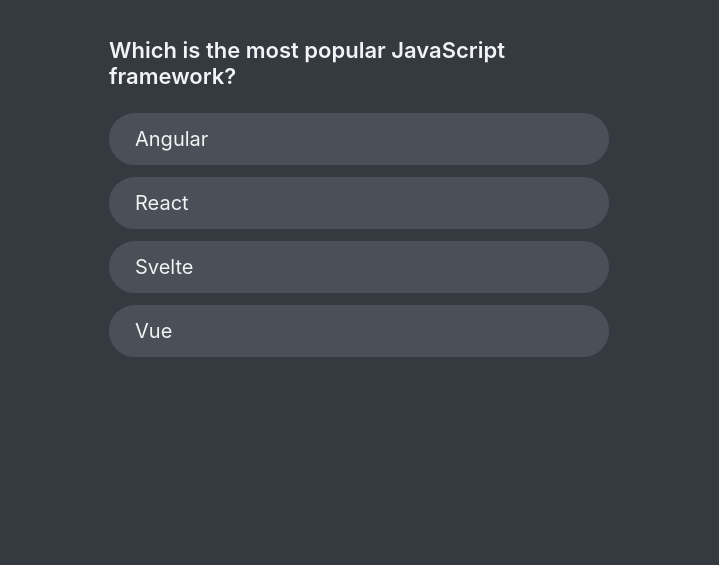
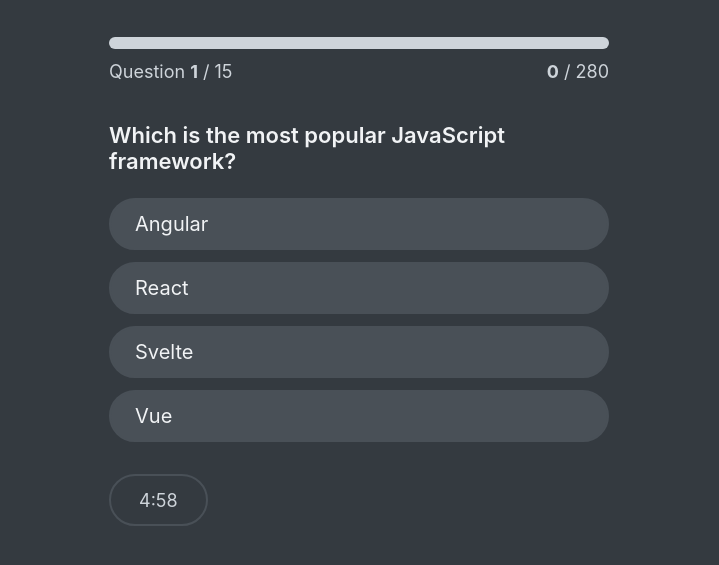
Before and after one commit to Nocteln/react-quiz, a React app: page / in a window 1280 px wide. Both pictures are taken after a click on the button "Let's start". Shown: the part 175-740 px from the top of the page, without its empty margins (281-1000 px from the left). Built offline with nearby package versions, Linux system fonts and the light colour scheme; data requests are answered from the project's data file.

Commit message:
ajut du timer et du restart

```diff
--- a/public/index.html
+++ b/public/index.html
@@ -24,7 +24,7 @@
       work correctly both with client-side routing and a non-root public URL.
       Learn how to configure a non-root public URL by running `npm run build`.
     -->
-    <title>React App</title>
+    <title>The React Quiz</title>
   </head>
   <body>
     <noscript>You need to enable JavaScript to run this app.</noscript>
--- a/src/components/App.js
+++ b/src/components/App.js
@@ -7,13 +7,21 @@
 import StartScreen from "./StartScreen";
 import Question from "./Question";
 import NextButton from "./NextButton";
+import Progress from "./Progress";
+import FinishScreen from "./FinishScreen";
+import Footer from "./Footer";
+import Timer from "./Timer";
 const initialState = {
   questions: [],
   status: "loading",
   index: 0,
   answer: null,
   points: 0,
+  highscore: 0,
+  secondsRemaining: null,
 };
+
+const SECS_PER_QUESTIONS = 20;
 
 const reducer = (state, action) => {
   switch (action.type) {
@@ -22,7 +30,11 @@
     case "dataFailed":
       return { ...state, status: "error" };
     case "start":
-      return { ...state, status: "active" };
+      return {
+        ...state,
+        status: "active",
+        secondsRemaining: state.questions.length * SECS_PER_QUESTIONS,
+      };
     case "newAnswer":
       const question = state.questions.at(state.index);
 
@@ -37,18 +49,34 @@
 
     case "nextQuestion":
       return { ...state, index: state.index + 1, answer: null };
+    case "finished":
+      return {
+        ...state,
+        status: "finished",
+        highscore:
+          state.points > state.highscore ? state.points : state.highscore,
+      };
+    case "restart":
+      return { ...initialState, questions: state.questions, status: "ready" };
+    case "tick":
+      return {
+        ...state,
+        secondsRemaining: state.secondsRemaining - 1,
+        status: state.secondsRemaining === 0 ? "finished" : state.status,
+      };
     default:
       return new Error("Unknown action type");
   }
 };
 
 export default function App() {
-  const [{ questions, status, index, answer }, dispach] = useReducer(
-    reducer,
-    initialState
-  );
+  const [
+    { questions, status, index, answer, points, highscore, secondsRemaining },
+    dispach,
+  ] = useReducer(reducer, initialState);
 
   const numQuestions = questions.length;
+  const maxPoints = questions.reduce((prev, cur) => prev + cur.points, 0);
 
   useEffect(function () {
     fetch("http://localhost:9000/questions")
@@ -69,13 +97,36 @@
         )}
         {status === "active" && (
           <>
+            <Progress
+              index={index}
+              numQuestions={numQuestions}
+              points={points}
+              maxPoints={maxPoints}
+              answer={answer}
+            />
             <Question
               question={questions[index]}
               dispatch={dispach}
               answer={answer}
             />
-            <NextButton dispatch={dispach} answer={answer} />
+            <Footer>
+              <Timer dispatch={dispach} secondsRmaining={secondsRemaining} />
+              <NextButton
+                dispatch={dispach}
+                answer={answer}
+                index={index}
+                numQuestion={numQuestions}
+              />
+            </Footer>
           </>
+        )}
+        {status === "finished" && (
+          <FinishScreen
+            maxPoints={maxPoints}
+            points={points}
+            highscore={highscore}
+            dispatch={dispach}
+          />
         )}
       </Main>
     </div>
--- /dev/null
+++ b/src/components/FinishScreen.js
@@ -0,0 +1,27 @@
+function FinishScreen({ points, maxPoints, highscore, dispatch }) {
+  const percent = (points / maxPoints) * 100;
+
+  let emoji;
+  if (percent === 100) emoji = "🎉";
+  if (percent >= 70 && percent < 100) emoji = "👌";
+  if (percent >= 25 && percent < 70) emoji = "😢";
+  if (percent >= 10 && percent < 25) emoji = "😭";
+
+  return (
+    <>
+      <p className="result">
+        {emoji} You scorred <strong>{points}</strong> out of {maxPoints}. Thats{" "}
+        {Math.ceil(percent)}%
+      </p>
+      <p className="highscore">(Highscore : {highscore} points)</p>
+      <button
+        className="btn btn-ui"
+        onClick={() => dispatch({ type: "restart" })}
+      >
+        restart
+      </button>
+    </>
+  );
+}
+
+export default FinishScreen;
--- /dev/null
+++ b/src/components/Footer.js
@@ -0,0 +1,5 @@
+function Footer({ children }) {
+  return <footer>{children}</footer>;
+}
+
+export default Footer;
--- a/src/components/NextButton.js
+++ b/src/components/NextButton.js
@@ -1,13 +1,25 @@
-function NextButton({ dispatch, answer }) {
+function NextButton({ dispatch, answer, index, numQuestion }) {
   if (answer === null) return null;
+  if (index < numQuestion - 1) {
     return (
       <button
         className="btn btn-ui"
         onClick={() => dispatch({ type: "nextQuestion" })}
       >
-      next
+        Next
       </button>
     );
   }
+  if (index === numQuestion - 1) {
+    return (
+      <button
+        className="btn btn-ui"
+        onClick={() => dispatch({ type: "finished" })}
+      >
+        Finish
+      </button>
+    );
+  }
+}
 
 export default NextButton;
--- /dev/null
+++ b/src/components/Progress.js
@@ -0,0 +1,16 @@
+function Progress({ index, numQuestions, points, maxPoints, answer }) {
+  return (
+    <header className="progress">
+      <progress max={numQuestions} value={index + Number(answer !== null)} />
+
+      <p>
+        Question <strong>{index + 1}</strong> / {numQuestions}
+      </p>
+      <p>
+        <strong>{points}</strong> / {maxPoints}
+      </p>
+    </header>
+  );
+}
+
+export default Progress;
--- /dev/null
+++ b/src/components/Timer.js
@@ -0,0 +1,25 @@
+import { useEffect } from "react";
+
+function Timer({ dispatch, secondsRmaining }) {
+  const mins = Math.floor(secondsRmaining / 60);
+  const seconds = secondsRmaining % 60;
+
+  useEffect(
+    function () {
+      const id = setInterval(() => {
+        dispatch({ type: "tick" });
+      }, 1000);
+
+      return () => clearInterval(id);
+    },
+    [dispatch]
+  );
+  return (
+    <div className="timer">
+      {mins}:{seconds < 10 && "0"}
+      {seconds}
+    </div>
+  );
+}
+
+export default Timer;
```
Lines whose indentation alone changed are shown as unchanged.
